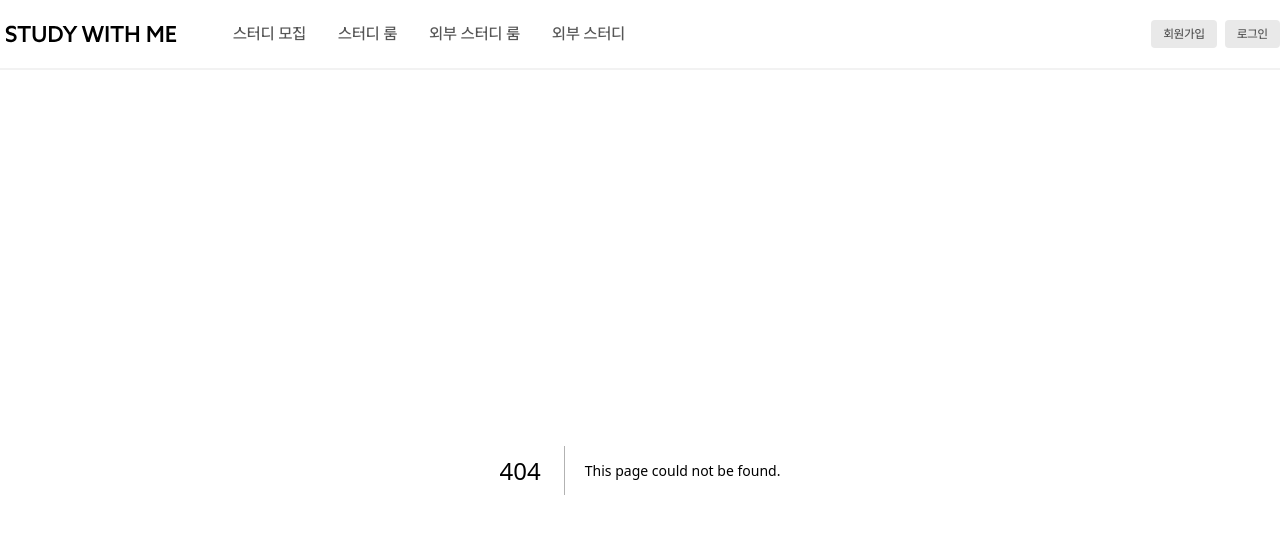
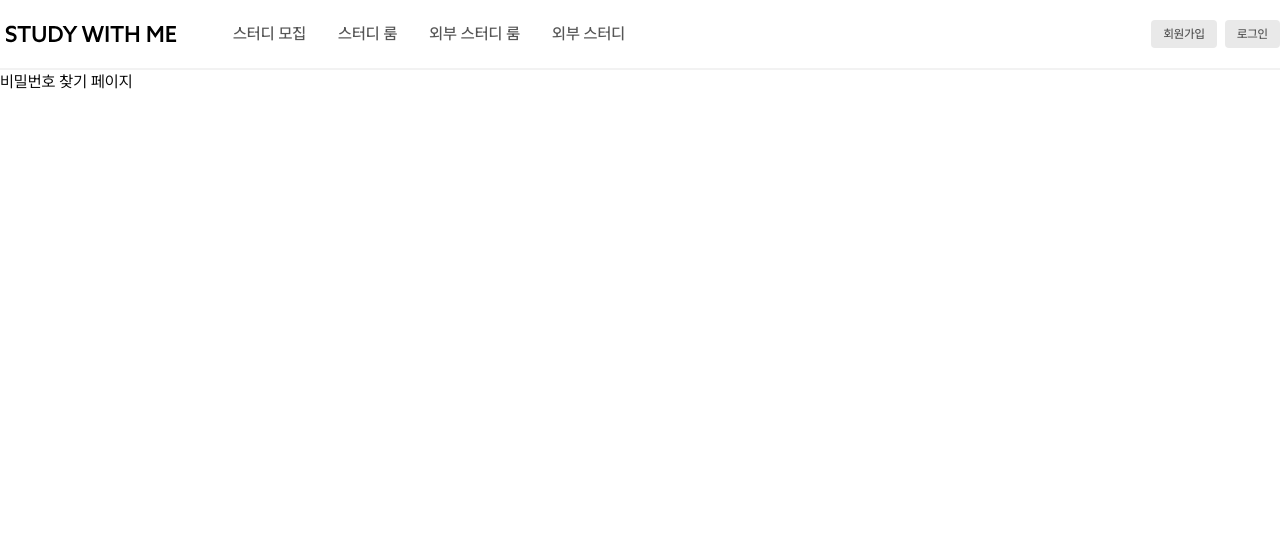
Before and after one commit to Study-With-Me-JJ/swm-frontend, a Next.js app: page /find-password in a window 1280 px wide. Before the commit this address had no page. Shown: the top 534 px of the page. Built offline with nearby package versions, Linux system fonts and the light colour scheme.

Commit message:
feat: 아이디 찾기, 비밀번호 찾기, 회원가입 페이지 생성

```diff
--- /dev/null
+++ b/src/app/find-id/page.tsx
@@ -0,0 +1,3 @@
+export default function FindId() {
+    return <div>아이디 찾기 페이지</div>
+  }
--- /dev/null
+++ b/src/app/find-password/page.tsx
@@ -0,0 +1,3 @@
+export default function FindPassword() {
+    return <div>비밀번호 찾기 페이지</div>
+  }
--- /dev/null
+++ b/src/app/join/page.tsx
@@ -0,0 +1,3 @@
+export default function Join() {
+    return <div>회원가입 페이지</div>
+  }
```
